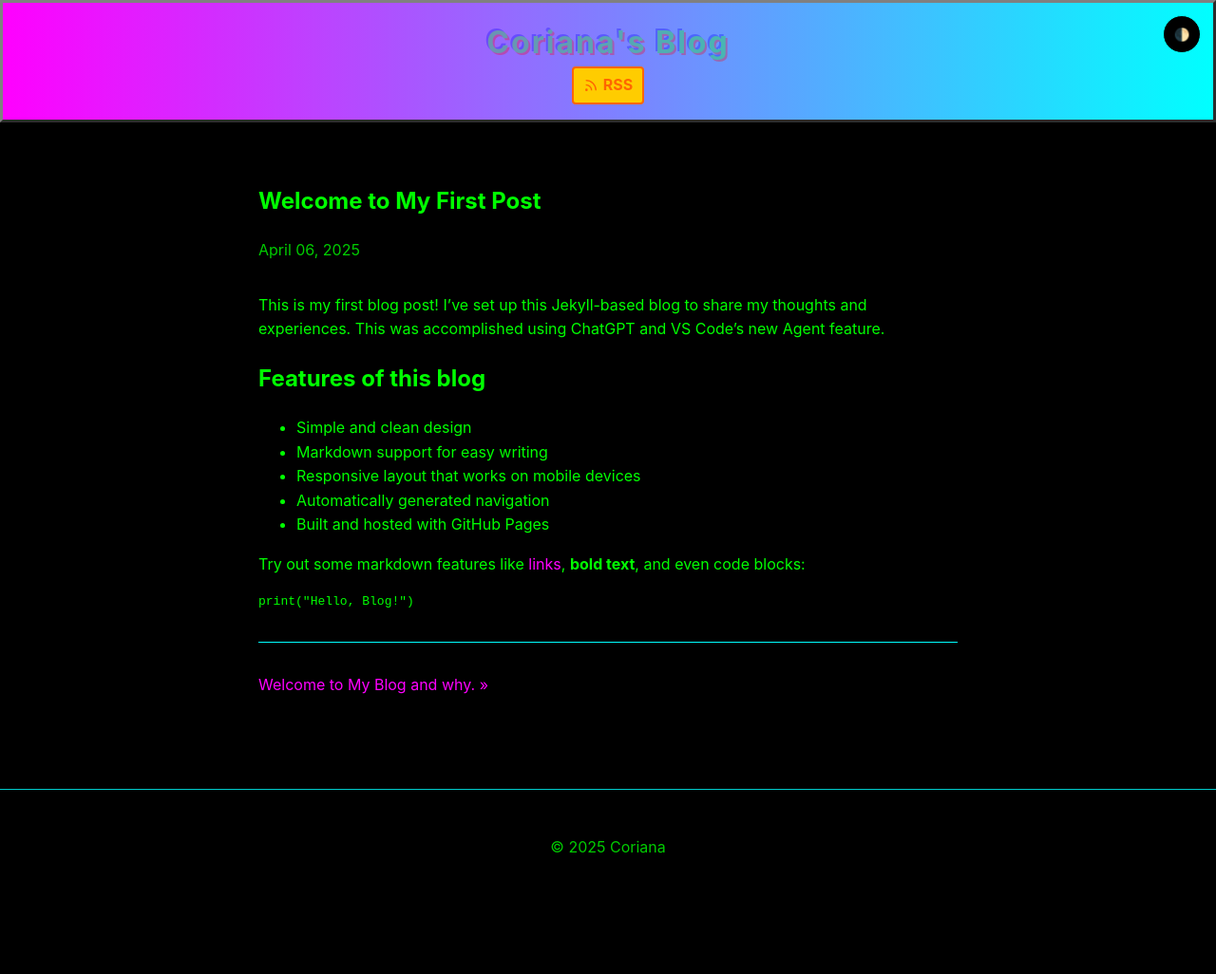
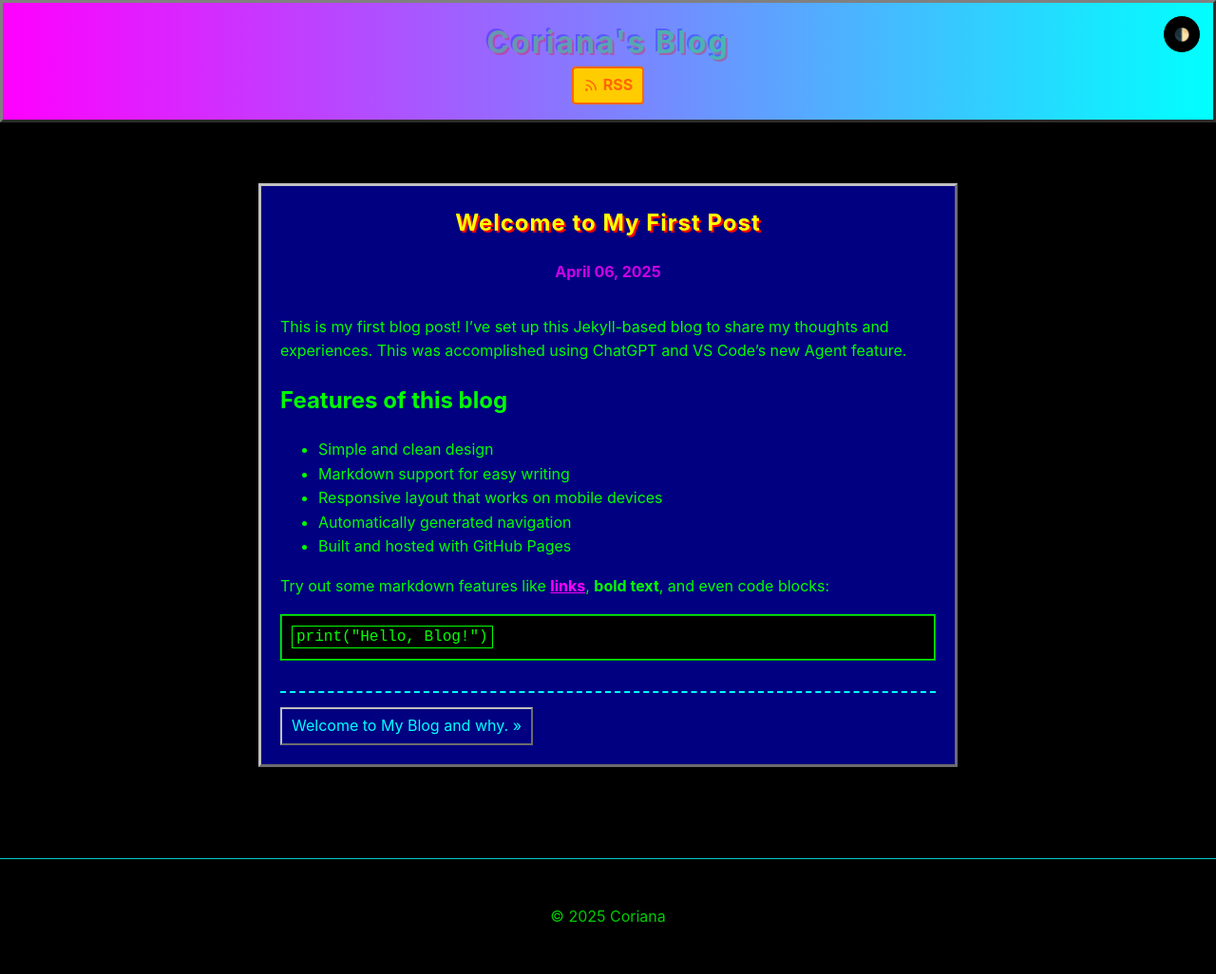
Before and after one commit to Coriana/blog, a Jekyll site: the page built from _posts/2025-04-06-first-post.md, in a window 1280 px wide. Shown: the whole page at 95% size. Built offline with Jekyll 4.4.1, drawn with Linux system fonts in a browser that asks for light colours; before the commit the page ends 954 px from its top, so only the background shows below that.

Commit message:
more 90s style

```diff
--- a/assets/css/main.css
+++ b/assets/css/main.css
@@ -175,6 +175,70 @@ a:hover {
   border-top: 1px solid var(--border-color);
 }
 
+/* 90s specific post styles */
+[data-theme="90s"] .post {
+  background: #000080;
+  border: 3px outset #c0c0c0;
+  padding: 20px;
+  box-shadow: 5px 5px 10px rgba(0, 0, 0, 0.5);
+}
+
+[data-theme="90s"] .post-title {
+  color: #ffff00;
+  text-shadow: 2px 2px #ff0000;
+  text-align: center;
+  letter-spacing: 1px;
+}
+
+[data-theme="90s"] .post-meta {
+  color: #ff00ff;
+  text-align: center;
+  font-weight: bold;
+}
+
+[data-theme="90s"] .post-content {
+  color: #00ff00;
+}
+
+[data-theme="90s"] .post-navigation {
+  border-top: 2px dashed #00ffff;
+  padding-top: 15px;
+}
+
+[data-theme="90s"] .post-navigation a {
+  background: #000080;
+  border: 2px outset #c0c0c0;
+  color: #00ffff;
+  padding: 5px 10px;
+}
+
+[data-theme="90s"] .post-navigation a:hover {
+  background: #0000cd;
+  text-decoration: none;
+  transform: scale(1.05);
+}
+
+[data-theme="90s"] .post-content a {
+  color: #ff00ff;
+  text-decoration: underline;
+  font-weight: bold;
+}
+
+[data-theme="90s"] .post-content code {
+  background: #000000;
+  border: 1px solid #00ff00;
+  color: #00ff00;
+  font-family: "Courier New", monospace;
+  padding: 2px 4px;
+}
+
+[data-theme="90s"] pre {
+  background: #000000;
+  border: 2px ridge #00ff00;
+  padding: 10px;
+  overflow-x: auto;
+}
+
 .site-footer {
   text-align: center;
   padding: 2rem 0;
```
